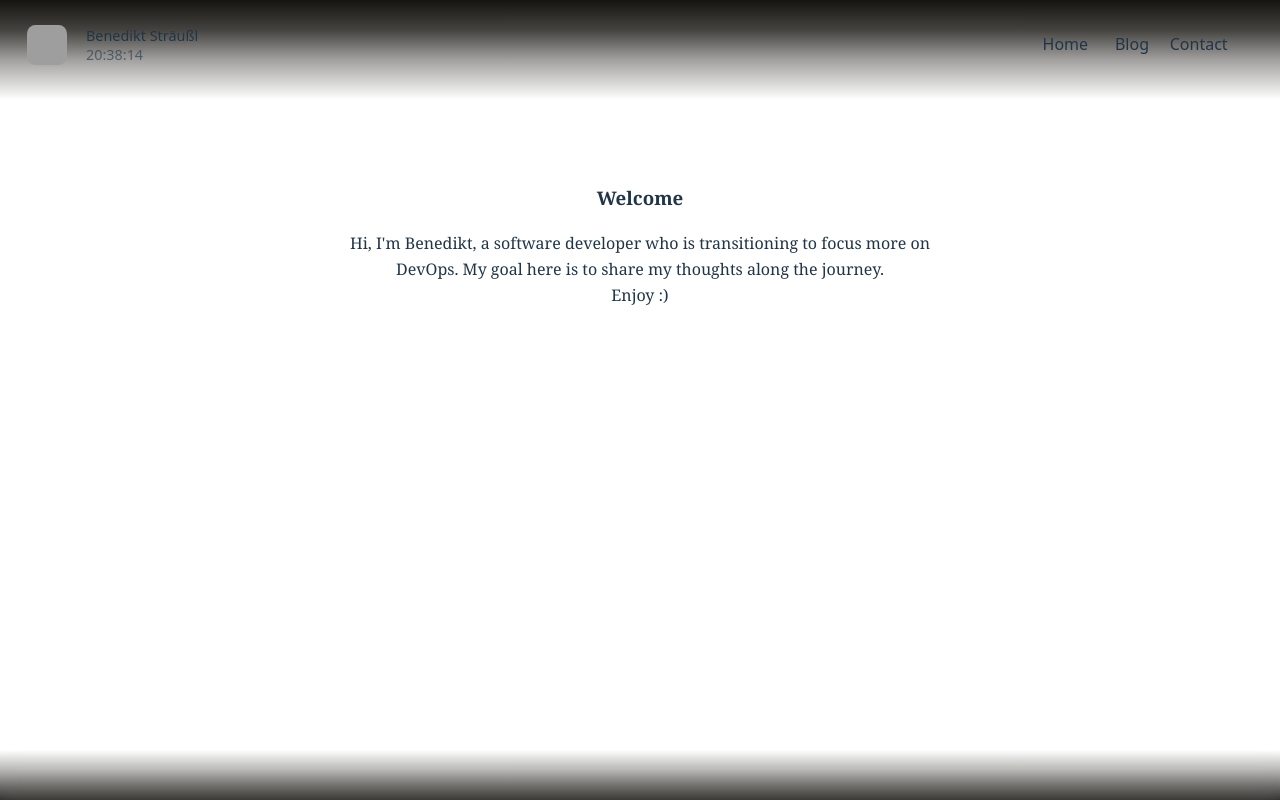
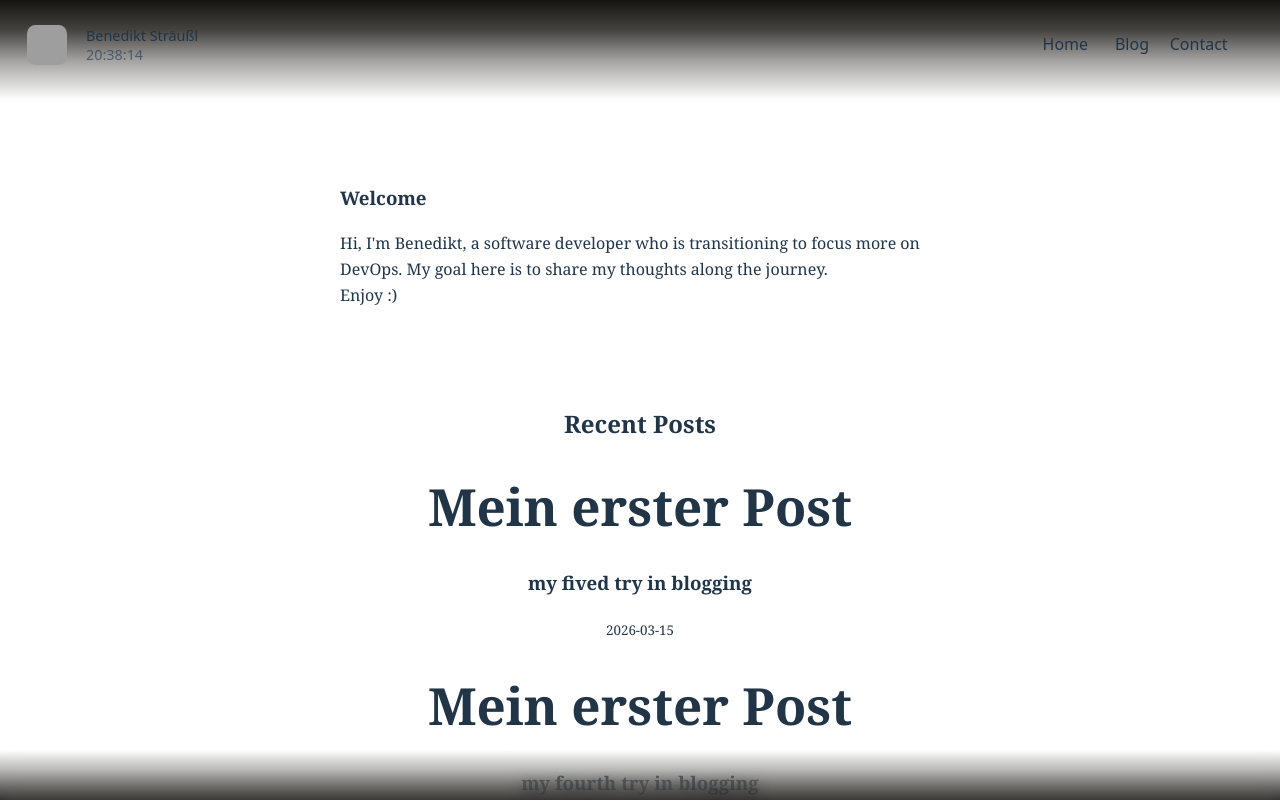
Before and after one commit to BenediktStr/Website, a React app: page /post/1 in a window 1280 px wide. Shown: the top 800 px of the page. Built offline with nearby package versions, Linux system fonts and the light colour scheme; grey boxes are pictures that could not be loaded; the HTML template or start-up script is replaced by a standard one.

Commit message:
Update: Implement Basic blog layout and Architecture

```diff
--- a/src/App.jsx
+++ b/src/App.jsx
@@ -4,6 +4,7 @@ import viteLogo from "/vite.svg";
 import "./App.css";
 import Header from "./components/header/Header";
 import Info from "./components/info/Info";
+import RecentPosts from "./components/blog/RecentPosts";
 
 function App() {
   const [count, setCount] = useState(0);
@@ -13,7 +14,8 @@ function App() {
       <Header />
       <div className="fade-top"></div>
       <Info />
-
+      <hr className="divider-subtle" />
+      <RecentPosts />
       <div className="blur-bottom"></div>
     </>
   );
--- /dev/null
+++ b/src/components/blog/PostCard.jsx
@@ -0,0 +1,13 @@
+import React from "react";
+
+function PostCard({ post }) {
+  return (
+    <div className="postcard">
+      <h1>{post.title}</h1>
+      <h3>{post.subtitle}</h3>
+      <small>{post.date}</small>
+    </div>
+  );
+}
+
+export default PostCard;
--- /dev/null
+++ b/src/components/blog/RecentPosts.jsx
@@ -0,0 +1,20 @@
+import React from "react";
+import PostCard from "./PostCard";
+import usePosts from "../../hooks/usePost";
+
+export default function RecentPosts() {
+  const { posts, loading, getRecentPosts } = usePosts();
+
+  if (loading) return <div>Loading posts...</div>;
+
+  const recentPosts = getRecentPosts(5);
+
+  return (
+    <div className="recent-posts">
+      <h2>Recent Posts</h2>
+      {recentPosts.map((post) => (
+        <PostCard key={post.id} post={post} />
+      ))}
+    </div>
+  );
+}
--- a/src/components/info/Info.css
+++ b/src/components/info/Info.css
@@ -3,4 +3,5 @@
     max-width: 600px;
     margin: 0;
     padding: 2rem;
+    text-align: left;
 }
--- /dev/null
+++ b/src/data/posts/index.json
@@ -0,0 +1,39 @@
+{
+  "posts": [
+    {
+      "id": "post-5",
+      "slug": "mein-fünfter-post",
+      "title": "Mein erster Post",
+      "date": "2026-03-15",
+      "subtitle": "my fived try in blogging"
+    },
+    {
+      "id": "post-4",
+      "slug": "mein-vierter-post",
+      "title": "Mein erster Post",
+      "date": "2026-03-15",
+      "subtitle": "my fourth try in blogging"
+    },
+    {
+      "id": "post-3",
+      "slug": "mein-dritter-post",
+      "title": "Mein erster Post",
+      "date": "2026-03-15",
+      "subtitle": "my third try in blogging"
+    },
+    {
+      "id": "post-2",
+      "slug": "mein-zweiter-post",
+      "title": "Mein erster Post",
+      "date": "2026-03-15",
+      "subtitle": "my second try in blogging"
+    },
+    {
+      "id": "post-1",
+      "slug": "mein-erster-post",
+      "title": "Mein erster Post",
+      "date": "2026-03-15",
+      "subtitle": "my first try in blogging"
+    }
+  ]
+}
--- /dev/null
+++ b/src/hooks/usePost.js
@@ -0,0 +1,30 @@
+import { useState, useEffect } from "react";
+
+export default function usePosts() {
+  const [posts, setPosts] = useState([]);
+  const [loading, setLoading] = useState(true);
+
+  useEffect(() => {
+    const fetchPosts = async () => {
+      try {
+        const response = await fetch("/src/data/posts/index.json");
+        const data = await response.json();
+        setPosts(data.posts);
+      } catch (error) {
+        console.error("Error loading posts:", error);
+      } finally {
+        setLoading(false);
+      }
+    };
+
+    fetchPosts();
+  }, []);
+
+  return {
+    posts,
+    loading,
+    getRecentPosts: (count) => posts.slice(0, count),
+    getAllPosts: () => posts,
+    getById: (id) => posts.find((post) => post.id === id),
+  };
+}
--- a/src/index.css
+++ b/src/index.css
@@ -140,3 +140,12 @@ button:focus-visible {
     transparent 100%
   );
 }
+
+
+.divider-subtle {
+  width: 60%;
+  height: 1px;
+  background: linear-gradient(to right, transparent, rgba(255, 255, 255, 0.15), transparent);
+  border: none;
+  margin: 1.5rem auto;
+}
```
Also changed, not shown: src/components/blog/PostList.jsx (added, +15 -0 lines), src/data/posts/post-1.json (added, +7 -0 lines).
